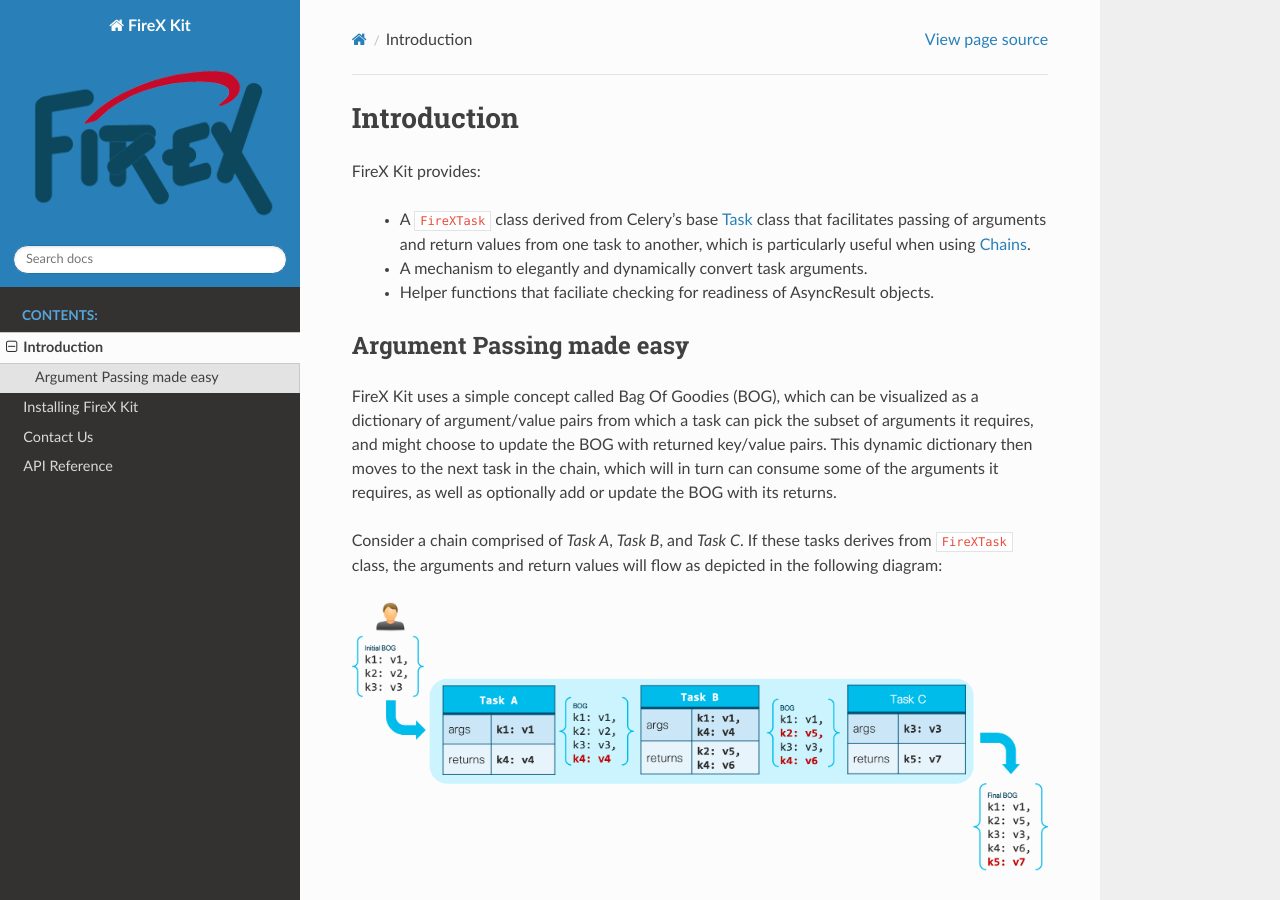
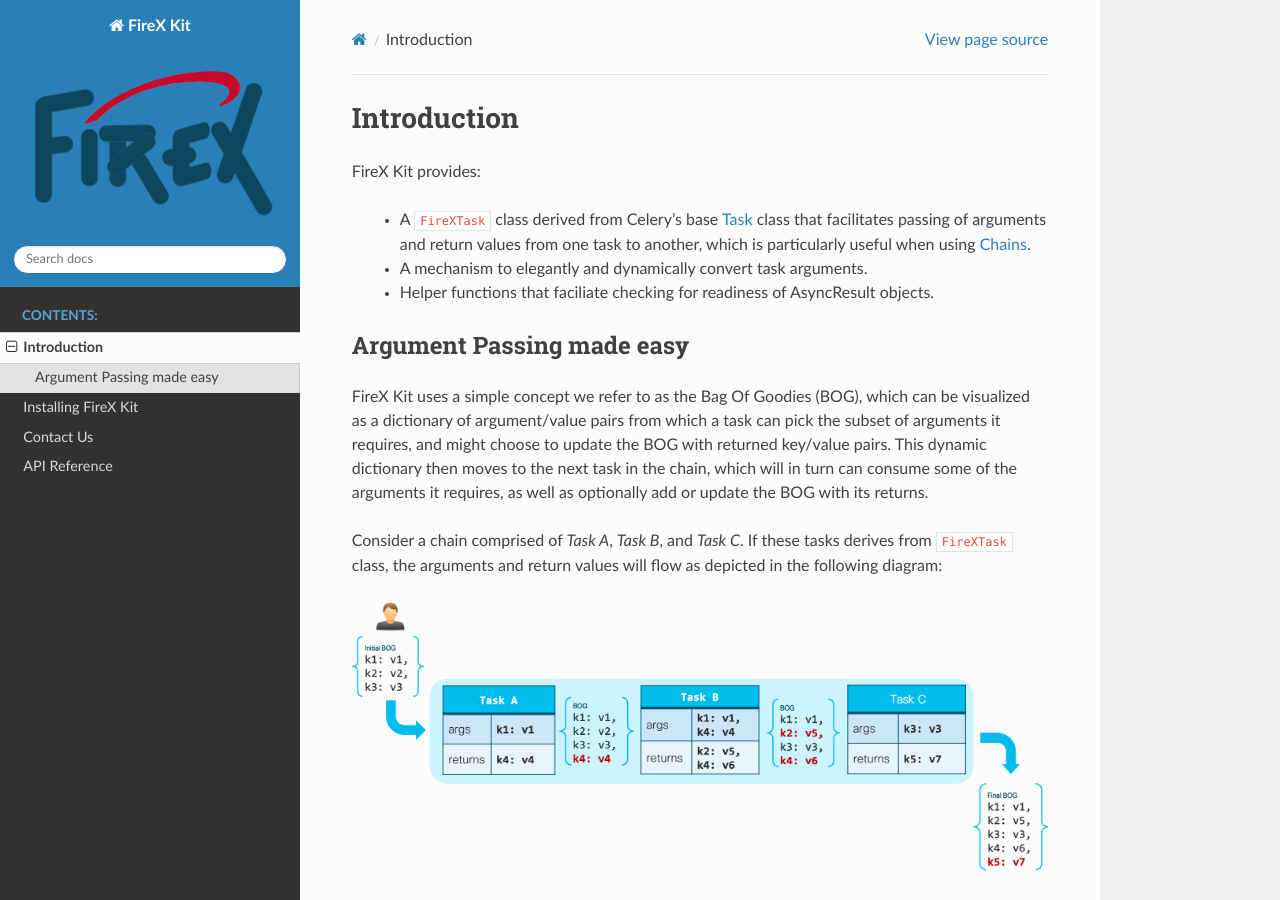
Before and after one commit to FireXStuff/firexkit, a Sphinx documentation site: the page built from docs/intro.rst, in a window 1280 px wide and 900 px high. Built offline with Sphinx 7.4.7 and the Read the Docs theme 2.0.0, drawn with Linux system fonts in a browser that asks for light colours.

Commit message:
Update intro.rst

```diff
--- a/docs/intro.rst
+++ b/docs/intro.rst
@@ -16,7 +16,7 @@ FireX Kit provides:
 
 Argument Passing made easy
 ---------------------------
-FireX Kit uses a simple concept called Bag Of Goodies (BOG), which can be visualized as a dictionary of argument/value pairs from which a  task can pick the subset of arguments it requires, and might choose to update the BOG with returned key/value pairs. This dynamic dictionary then moves to the next task in the chain, which will in turn can consume some of the arguments it requires, as well as optionally add or update the BOG with its returns.
+FireX Kit uses a simple concept we refer to as the Bag Of Goodies (BOG), which can be visualized as a dictionary of argument/value pairs from which a  task can pick the subset of arguments it requires, and might choose to update the BOG with returned key/value pairs. This dynamic dictionary then moves to the next task in the chain, which will in turn can consume some of the arguments it requires, as well as optionally add or update the BOG with its returns.
 
 Consider a chain comprised of `Task A`, `Task B`, and `Task C`. If these tasks derives from ``FireXTask`` class, the arguments and return values will flow as depicted in the following diagram:
 
```
